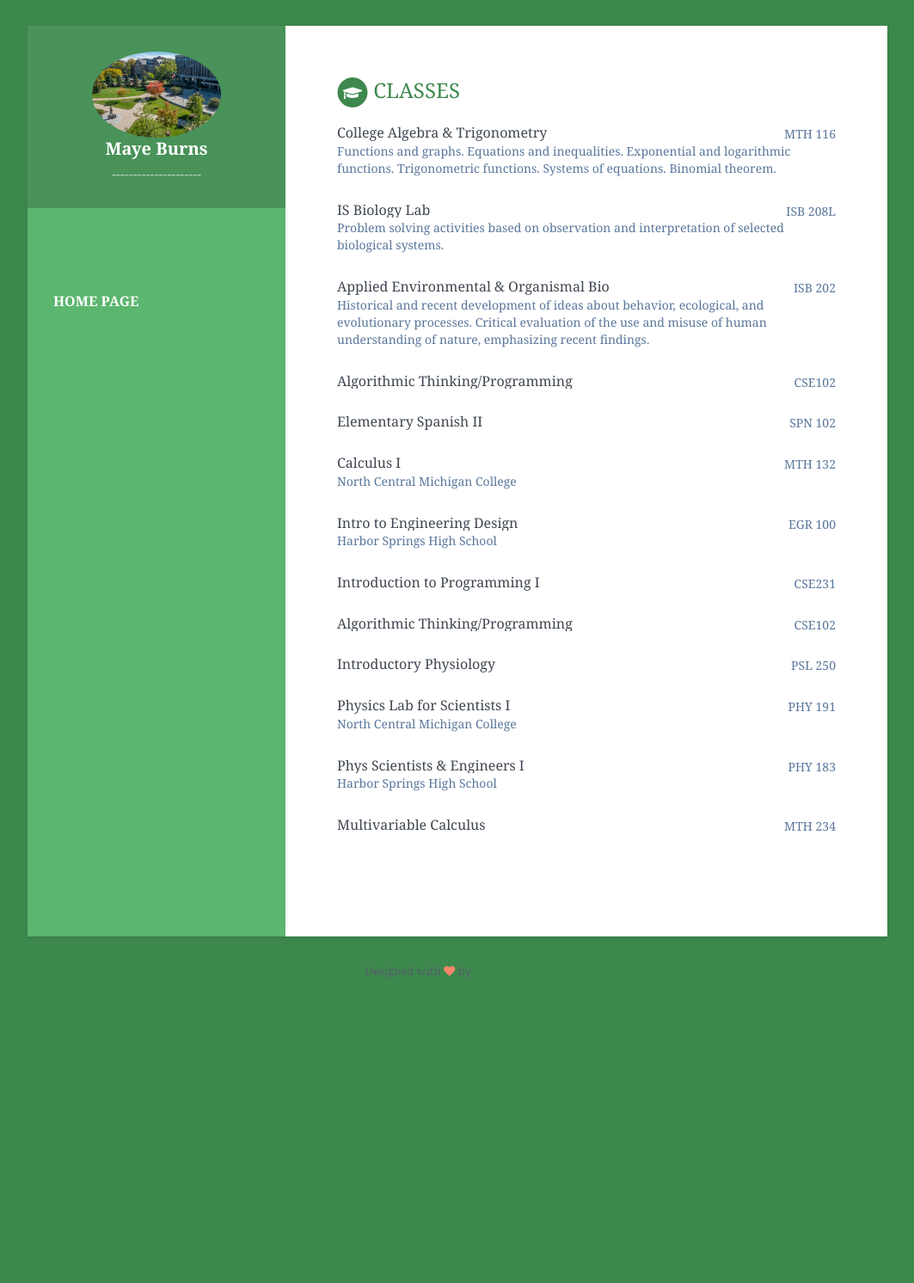
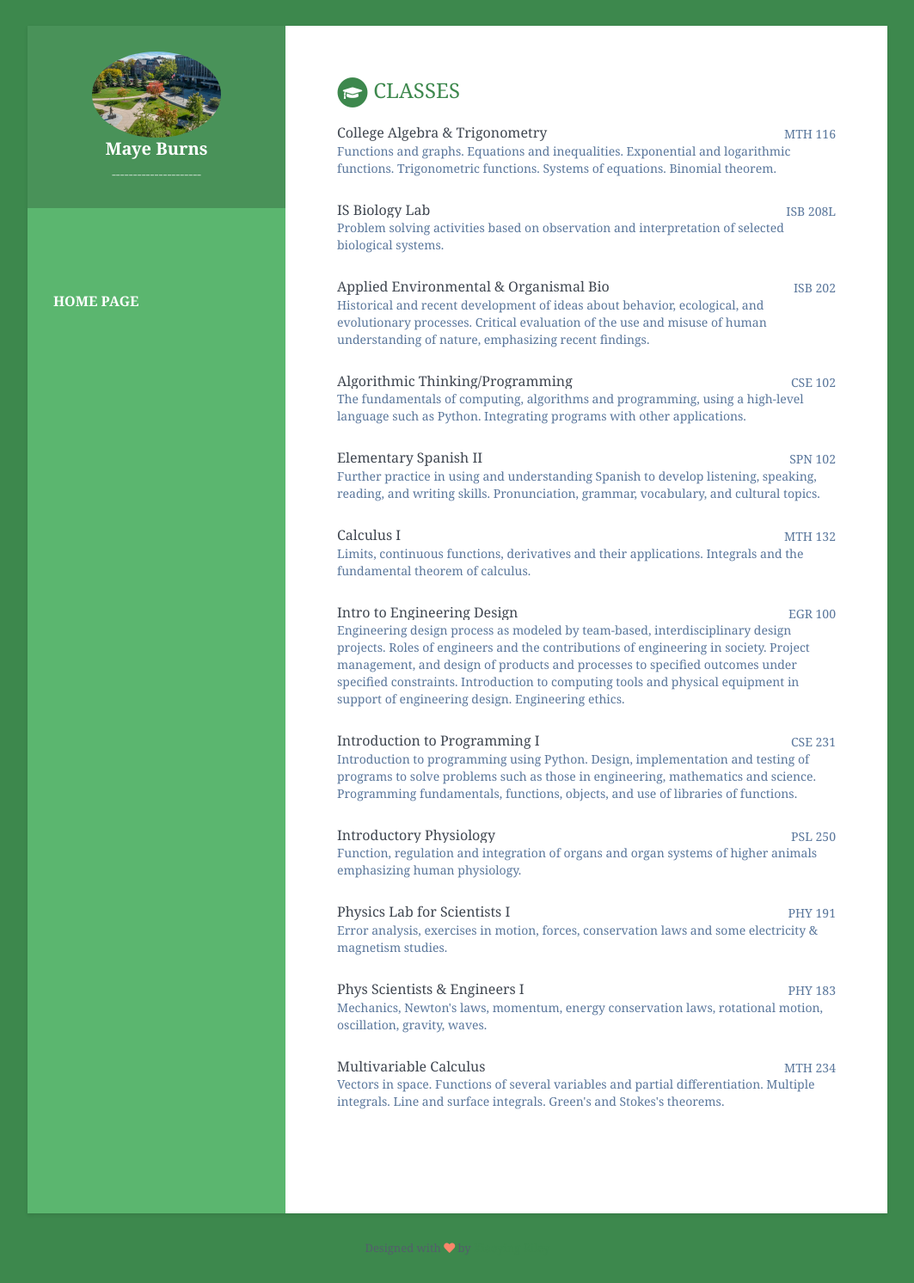
Before and after one commit to burnsmay/burnsmay.github.io.classes, a Jekyll site: the page built from index.html, in a window 1280 px wide. Shown: the whole page at 86% size, without its empty margins (108-1171 px from the left). Built offline with Jekyll 4.4.1, drawn with Linux system fonts in a browser that asks for light colours; before the commit the page ends 1170 px from its top, so only the background shows below that.

Commit message:
Update data.yml added course descritions more

```diff
--- a/_data/data.yml
+++ b/_data/data.yml
@@ -51,43 +51,40 @@ education:
         time: ISB 202
 
       - degree: Algorithmic Thinking/Programming
-        university:
-        time: CSE102
+        university: The fundamentals of computing, algorithms and programming, using a high-level language such as Python. Integrating programs with other applications.
+        time: CSE 102
 
       - degree: Elementary Spanish II
-        university:
+        university: Further practice in using and understanding Spanish to develop listening, speaking, reading, and writing skills. Pronunciation, grammar, vocabulary, and cultural topics.
         time: SPN 102
 
       - degree: Calculus I
-        university: North Central Michigan College
+        university: Limits, continuous functions, derivatives and their applications. Integrals and the fundamental theorem of calculus.
         time: MTH 132
 
       - degree:  Intro to Engineering Design
-        university: Harbor Springs High School
+        university: Engineering design process as modeled by team-based, interdisciplinary design projects. Roles of engineers and the contributions of engineering in society. Project management, and design of products and processes to specified outcomes under specified constraints. Introduction to computing tools and physical equipment in support of engineering design. Engineering ethics.
         time: EGR 100
 
       - degree: Introduction to Programming I
-        university:
-        time: CSE231
+        university: Introduction to programming using Python. Design, implementation and testing of programs to solve problems such as those in engineering, mathematics and science. Programming fundamentals, functions, objects, and use of libraries of functions.
+        time: CSE 231
 
-      - degree: Algorithmic Thinking/Programming
-        university:
-        time: CSE102
 
       - degree: Introductory Physiology
-        university:
+        university: Function, regulation and integration of organs and organ systems of higher animals emphasizing human physiology.
         time: PSL 250
 
       - degree: Physics Lab for Scientists I
-        university: North Central Michigan College
+        university: Error analysis, exercises in motion, forces, conservation laws and some electricity & magnetism studies.
         time: PHY 191
 
       - degree: Phys Scientists & Engineers I
-        university: Harbor Springs High School
+        university: Mechanics, Newton's laws, momentum, energy conservation laws, rotational motion, oscillation, gravity, waves.
         time: PHY 183
 
       - degree:  Multivariable Calculus
-        university:
+        university: Vectors in space. Functions of several variables and partial differentiation. Multiple integrals. Line and surface integrals. Green's and Stokes's theorems.
         time: MTH 234
 
 
```
